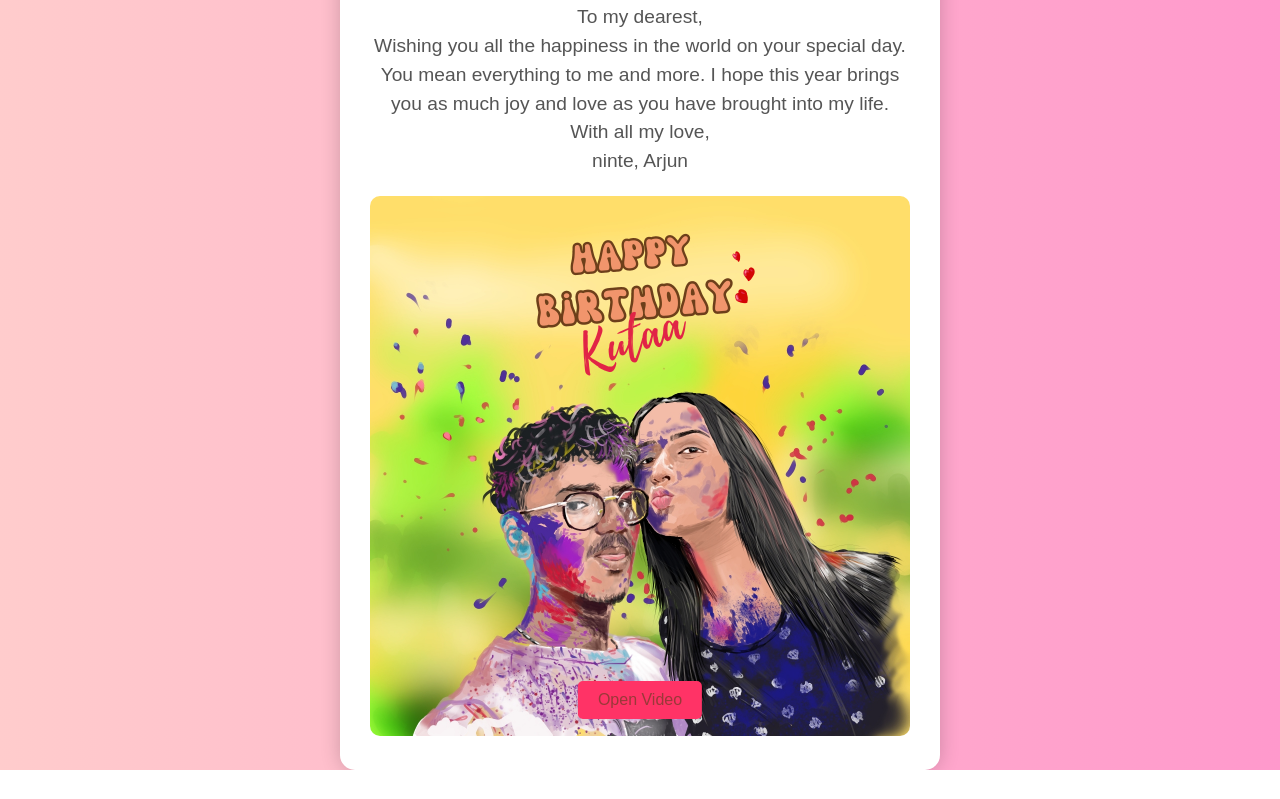
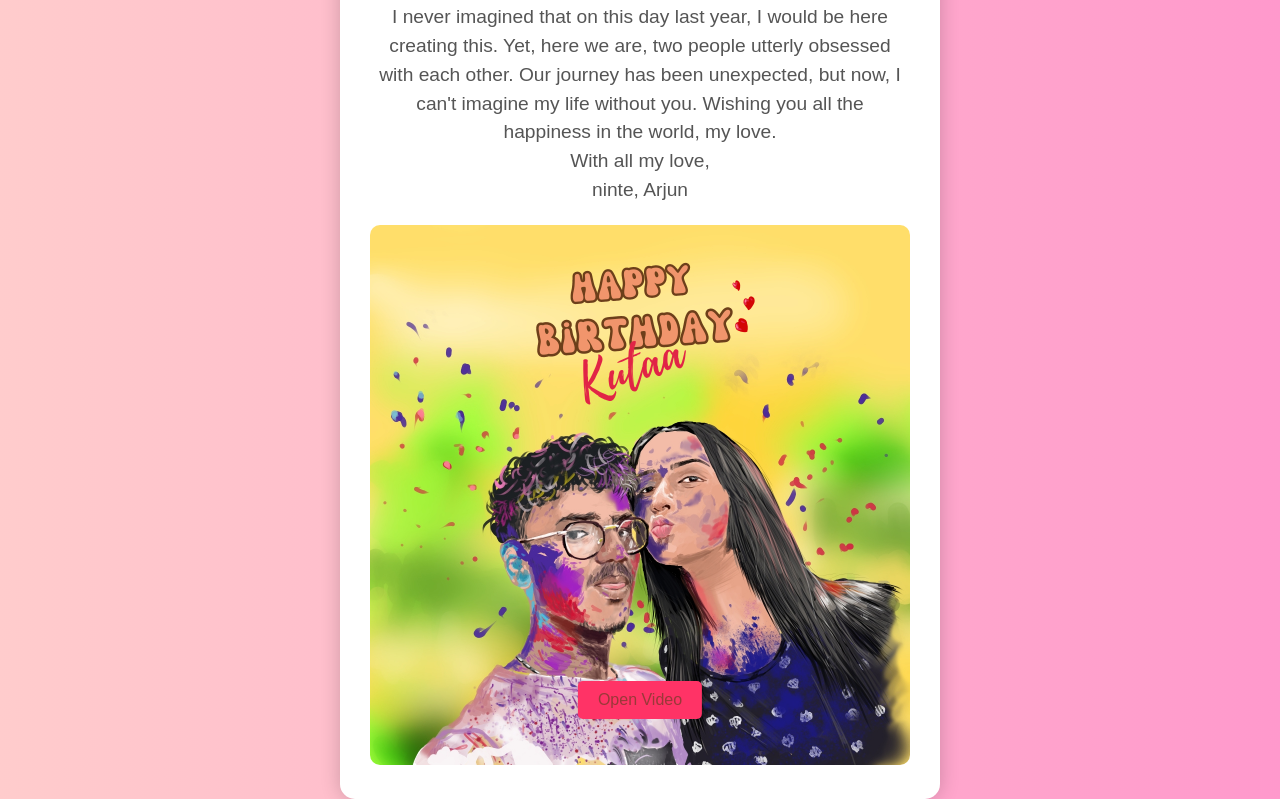
Before and after one commit to iamAJR/birthday, a plain HTML site: page index.html in a window 1280 px wide. Shown: the part 61-860 px from the top of the page. Before the commit the page ends 831 px from the top, so only its background shows below. Drawn offline with Linux system fonts and the light colour scheme.

Commit message:
Update index.html

```diff
--- a/index.html
+++ b/index.html
@@ -12,7 +12,7 @@
         <div class="card">
             <div class="message">
                 <p>To my dearest,</p>
-                <p>Wishing you all the happiness in the world on your special day. You mean everything to me and more. I hope this year brings you as much joy and love as you have brought into my life.</p>
+                <p>I never imagined that on this day last year, I would be here creating this. Yet, here we are, two people utterly obsessed with each other. Our journey has been unexpected, but now, I can't imagine my life without you. Wishing you all the happiness in the world, my love. </p>
                 <p>With all my love,</p>
                 <p>ninte, Arjun</p>
             </div>
```
